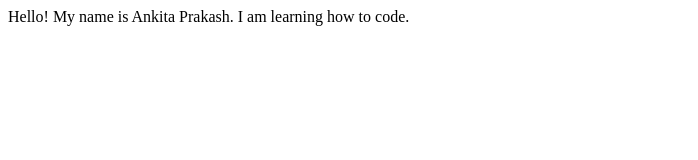
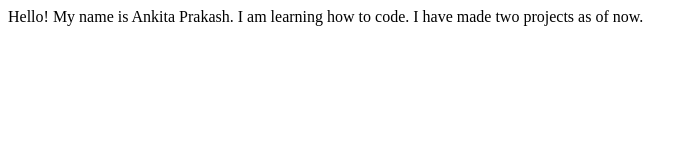
Before and after one commit to Anpr1211/student-portfolio, a plain HTML site: page index.html in a window 1280 px wide. Shown: the whole page, without its empty margins (0-698 px from the left). Drawn offline with Linux system fonts and the light colour scheme.

Commit message:
feat: added text to index.html

```diff
--- a/index.html
+++ b/index.html
@@ -1,5 +1,7 @@
 <html><head>
     <body>
         Hello! My name is Ankita Prakash. I am learning how to code.
+
+        I have made two projects as of now.
     </body>
 </head></html>
```
